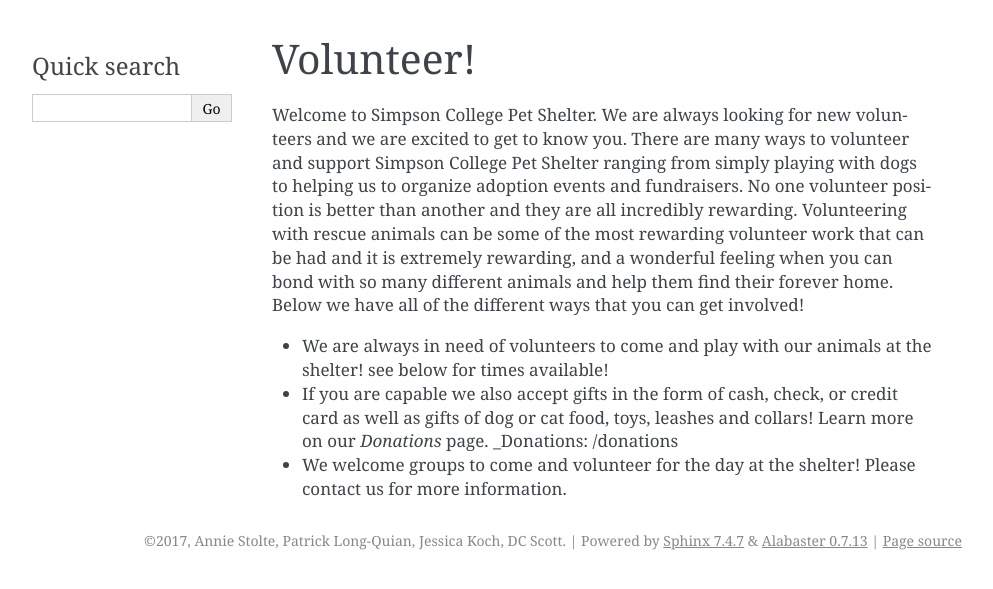
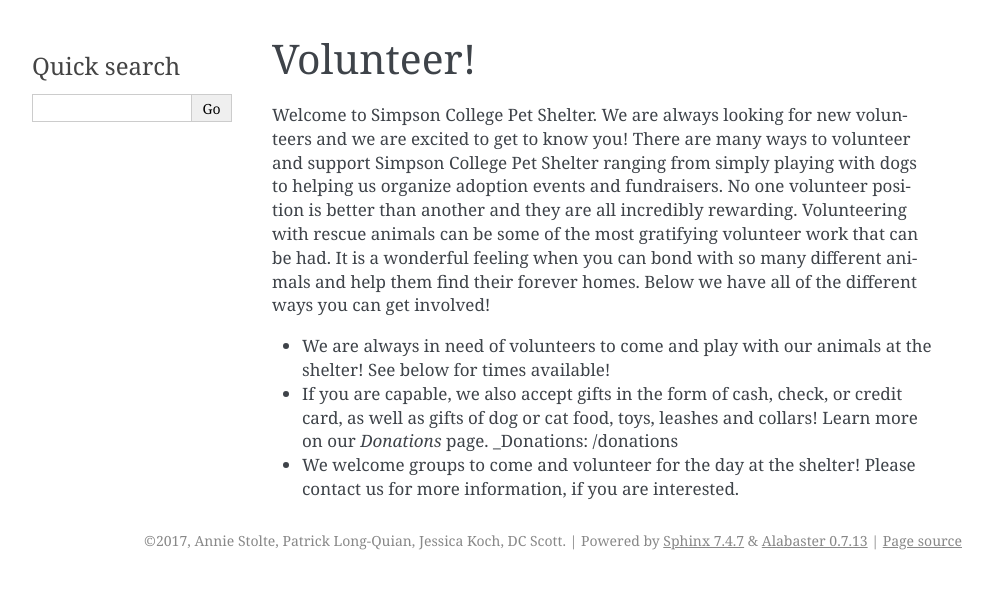
Before and after one commit to plongquian/pet_shelter, a Sphinx documentation site: the page built from source/volunteer/index.rst, in a window 1280 px wide. Shown: the top 589 px of the page, without its empty margins (148-1141 px from the left). Built offline with Sphinx 7.4.7, drawn with Linux system fonts in a browser that asks for light colours; pages that are not in the unit, such as notebooks, are missing from menus.

Commit message:
Grammar and punctuation edits to Patrick's pages.

```diff
--- a/source/volunteer/index.rst
+++ b/source/volunteer/index.rst
@@ -1,14 +1,13 @@
 Volunteer!
 ==========
 
-Welcome to Simpson College Pet Shelter. We are always looking for new volunteers and we are excited to get to know you.
-There are many ways to volunteer and support Simpson College Pet Shelter ranging from simply playing with dogs to helping us to organize adoption events and fundraisers.
+Welcome to Simpson College Pet Shelter. We are always looking for new volunteers and we are excited to get to know you!
+There are many ways to volunteer and support Simpson College Pet Shelter ranging from simply playing with dogs to helping us organize adoption events and fundraisers.
 No one volunteer position is better than another and they are all incredibly rewarding.
-Volunteering with rescue animals can be some of the most rewarding volunteer work that can be had and it is extremely rewarding,
-and a wonderful feeling when you can bond with so many different animals and help them find their forever home.
-Below we have all of the different ways that you can get involved!
+Volunteering with rescue animals can be some of the most gratifying volunteer work that can be had. It is a wonderful feeling when you can bond with so many different animals and help them find their forever homes.
+Below we have all of the different ways you can get involved!
 
-* We are always in need of volunteers to come and play with our animals at the shelter! see below for times available!
-* If you are capable we also accept gifts in the form of cash, check, or credit card as well as gifts of dog or cat food, toys, leashes and collars! Learn more on our `Donations` page.
+* We are always in need of volunteers to come and play with our animals at the shelter! See below for times available!
+* If you are capable, we also accept gifts in the form of cash, check, or credit card, as well as gifts of dog or cat food, toys, leashes and collars! Learn more on our `Donations` page.
   _Donations: /donations
-* We welcome groups to come and volunteer for the day at the shelter! Please contact us for more information.
+* We welcome groups to come and volunteer for the day at the shelter! Please contact us for more information, if you are interested.
```
Also changed, not shown: source/events/index.rst (+5 -5 lines), source/fostering/index.rst (+6 -7 lines).
